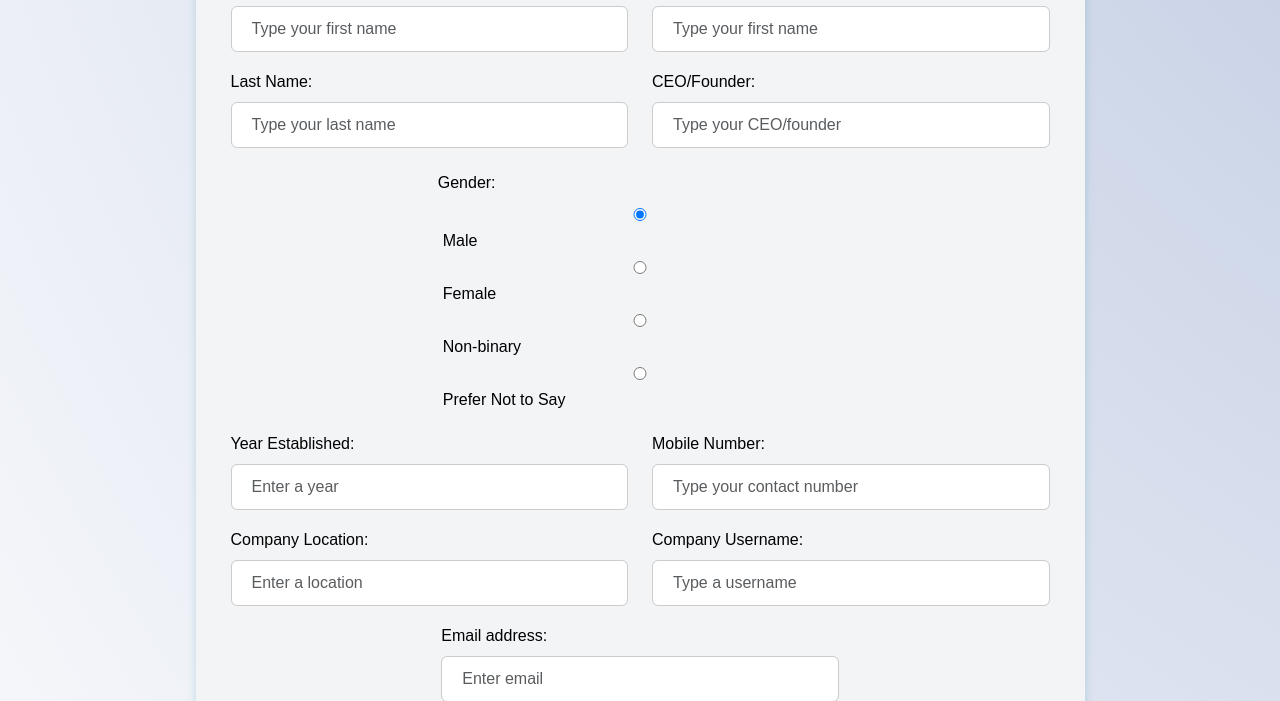
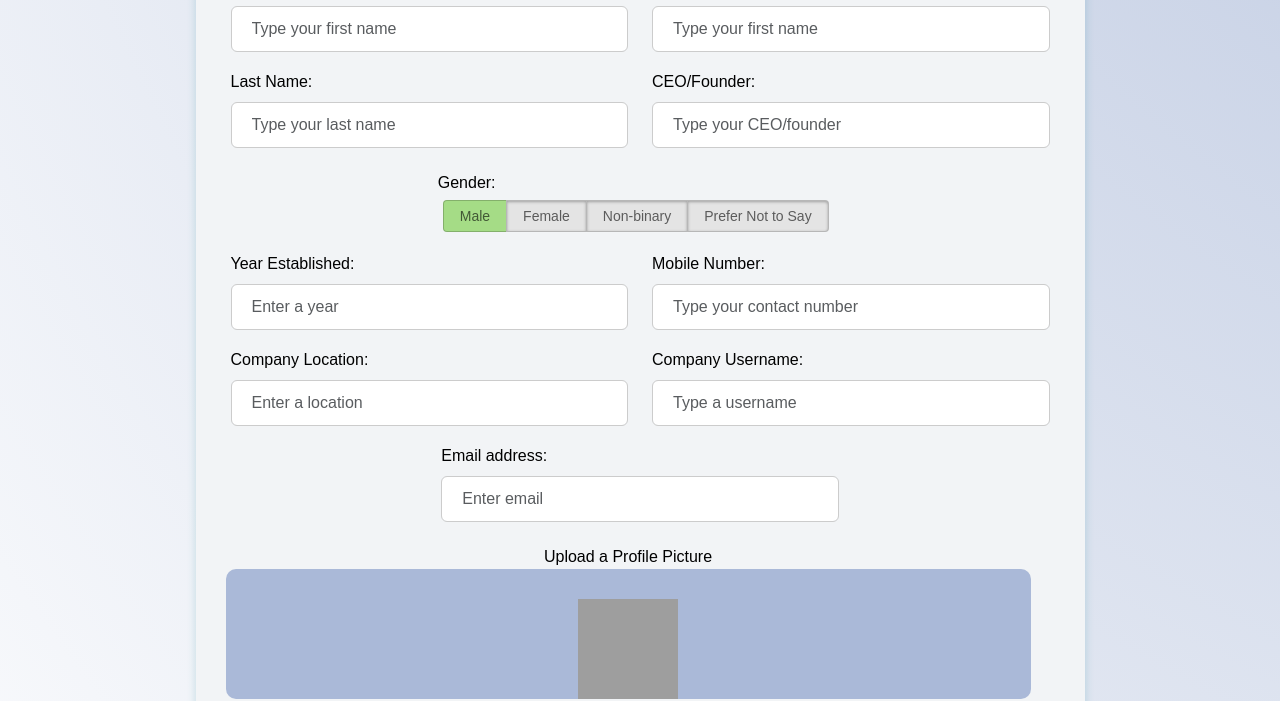
Before and after one commit to rykagene/django-project, a Django app: page /register-company/ in a window 1280 px wide. Shown: the part 240-941 px from the top of the page. Run offline with Django 4.2, Linux system fonts and the light colour scheme; some libraries are stand-ins or nearby versions; grey boxes are pictures that could not be loaded.

Commit message:
Update register-company.css

```diff
--- a/Venari_portal/venari/static/css/register-company.css
+++ b/Venari_portal/venari/static/css/register-company.css
@@ -197,3 +197,50 @@ input {
     width: 70%;
     display: block;
   } */
+
+
+  /* gender */
+
+  .switch-field {
+    display: flex;
+    overflow: hidden;
+  }
+
+  .switch-field input {
+    position: absolute !important;
+    clip: rect(0, 0, 0, 0);
+    height: 1px;
+    width: 1px;
+    border: 0;
+    overflow: hidden;
+  }
+
+  .switch-field label {
+    background-color: #e4e4e4;
+    color: rgba(0, 0, 0, 0.6);
+    font-size: 14px;
+    line-height: 1;
+    text-align: center;
+    padding: 8px 16px;
+    margin-right: -1px;
+    border: 1px solid rgba(0, 0, 0, 0.2);
+    box-shadow: inset 0 1px 3px rgba(0, 0, 0, 0.3), 0 1px rgba(255, 255, 255, 0.1);
+    transition: all 0.1s ease-in-out;
+  }
+
+  .switch-field label:hover {
+    cursor: pointer;
+  }
+
+  .switch-field input:checked + label {
+    background-color: #a5dc86;
+    box-shadow: none;
+  }
+
+  .switch-field label:first-of-type {
+    border-radius: 4px 0 0 4px;
+  }
+
+  .switch-field label:last-of-type {
+    border-radius: 0 4px 4px 0;
+  }
```
